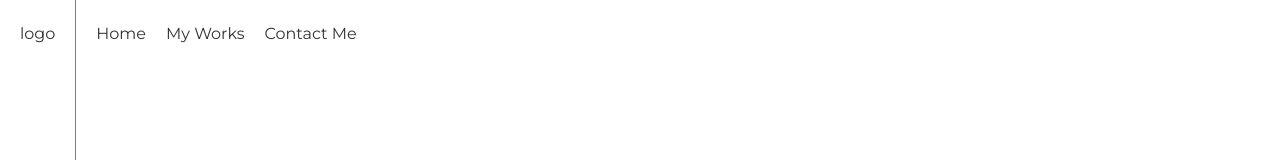
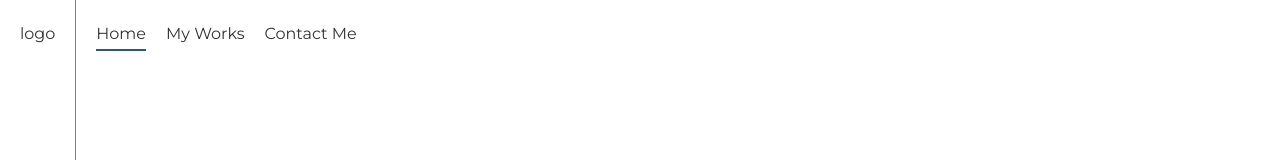
Before and after one commit to duniandewon/portofolio, a Next.js app: page / in a window 1280 px wide. Shown: the top 160 px of the page. Built offline with nearby package versions, Linux system fonts and the light colour scheme.

Commit message:
Add hover effect on links

```diff
--- a/components/layout/Navigation/index.tsx
+++ b/components/layout/Navigation/index.tsx
@@ -1,8 +1,12 @@
 import Link from "next/link";
+import {useRouter} from 'next/router';
 
 import { Container, NavItem } from "./styles";
 
+
 const Navigation = () => {
+  const router = useRouter();
+
   const navs = [
     {
       href: "/",
@@ -22,7 +26,7 @@ const Navigation = () => {
     <Container>
       {navs.map((nav) => (
         <Link href={nav.href} key={nav.label}>
-          <NavItem>{nav.label}</NavItem>
+          <NavItem active={nav.href === router.pathname}>{nav.label}</NavItem>
         </Link>
       ))}
     </Container>
--- a/components/layout/Navigation/styles/NavItem.ts
+++ b/components/layout/Navigation/styles/NavItem.ts
@@ -1,7 +1,26 @@
 import styled from "styled-components";
 
-const NavItem = styled.a`
+interface LinkProps {
+  readonly active: boolean;
+}
+
+const NavItem = styled.a<LinkProps>`
   text-transform: capitalize;
+  display: inline-block;
+
+  &::after {
+    content: "";
+    display: block;
+    width: ${(props) => (props.active ? "100%" : "0")};;
+    height: 2px;
+    background: #315584;
+    transition: width 0.3s;
+    margin-top: 2px;
+  }
+
+  &:hover::after {
+    width: 100%;
+  }
 `;
 
 export default NavItem;
```
